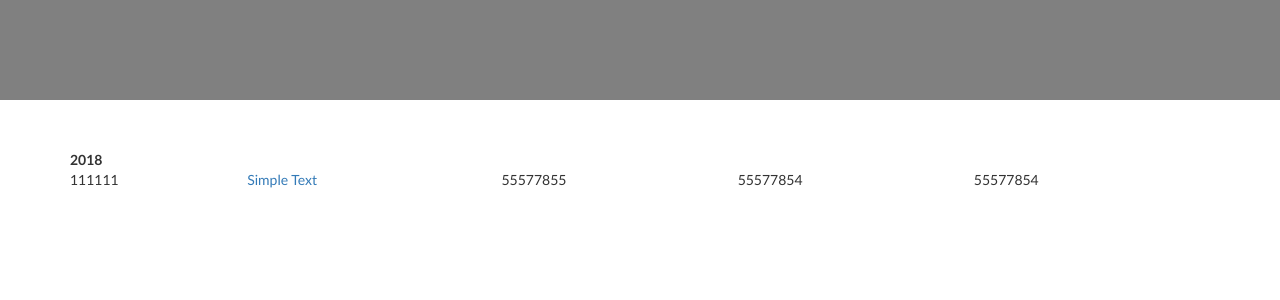
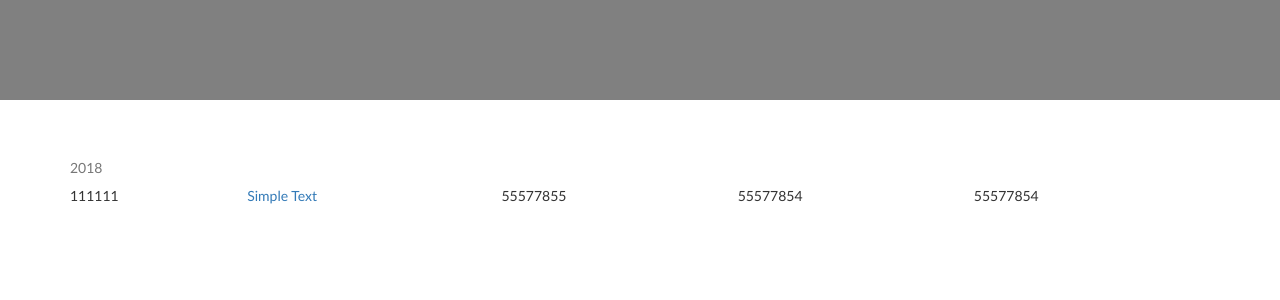
Before and after one commit to njxjtu/njxjtu.github.io, a Jekyll site: the page things2.html, which Jekyll copies as it is, in a window 1280 px wide. Shown: the top 300 px of the page. Built offline with Jekyll 4.4.1, drawn with Linux system fonts in a browser that asks for light colours; nearby versions of some CDN libraries.

Commit message:
Update things2.html

```diff
--- a/things2.html
+++ b/things2.html
@@ -18,9 +18,7 @@
 </div>
 <div class="container">
 <table style="width:100%">
-  <tr>
-    <th colspan="5" align="middle">2018</th>
-  </tr>
+  <caption>2018</caption>
   <tr>
 	  <td>111111</td>
     <td><a href="test.txt" align="middle">Simple Text</a></td>
```
